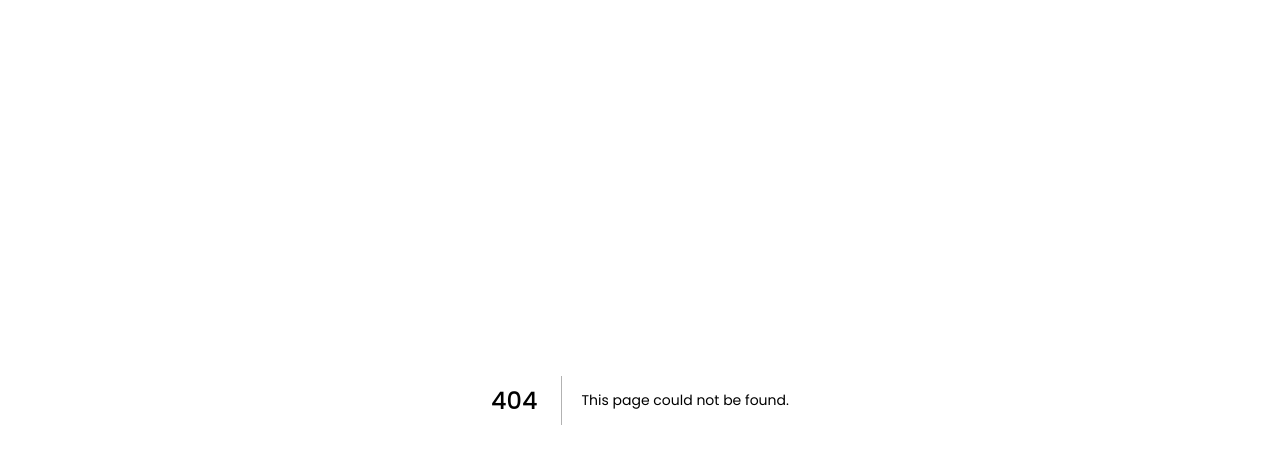
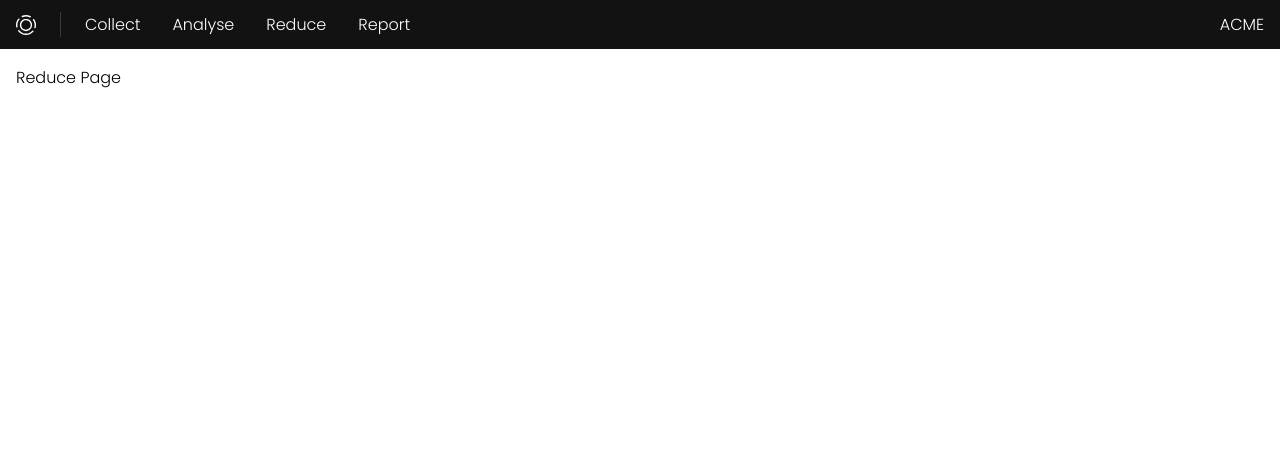
Before and after one commit to stoikerty/emissions-visualisation, a Next.js app: page /reduce in a window 1280 px wide. Before the commit this address had no page. Shown: the top 464 px of the page. Built offline with nearby package versions, Linux system fonts and the light colour scheme.

Commit message:
refactor to improve app structure

```diff
--- /dev/null
+++ b/src/app/collect/page.tsx
@@ -0,0 +1,3 @@
+export default function Collect() {
+  return <>Collect Page</>;
+}
--- a/src/app/layout.tsx
+++ b/src/app/layout.tsx
@@ -1,5 +1,7 @@
 import StyledComponentsRegistry from "./StyledComponentsRegistry";
 import "./globals.css";
+import Navigation from "src/components/Navigation";
+import PageContainer from "src/components/PageContainer";
 
 export default function RootLayout({
   children,
@@ -12,7 +14,10 @@ export default function RootLayout({
         <link rel="icon" type="image/svg+xml" href="/favicon.svg" />
       </head>
       <body>
-        <StyledComponentsRegistry>{children}</StyledComponentsRegistry>
+        <Navigation />
+        <PageContainer>
+          <StyledComponentsRegistry>{children}</StyledComponentsRegistry>
+        </PageContainer>
       </body>
     </html>
   );
--- /dev/null
+++ b/src/app/reduce/page.tsx
@@ -0,0 +1,3 @@
+export default function Collect() {
+  return <>Reduce Page</>;
+}
--- /dev/null
+++ b/src/app/report/page.tsx
@@ -0,0 +1,3 @@
+export default function Collect() {
+  return <>Report Page</>;
+}
--- /dev/null
+++ b/src/components/Navigation/index.tsx
@@ -0,0 +1,74 @@
+"use client";
+import React from "react";
+import styled from "styled-components";
+
+const Navbar = styled.nav`
+  display: flex;
+  align-items: center;
+  justify-content: space-between;
+  background-color: #121212;
+  padding: 0px 16px;
+`;
+
+const LeftItems = styled.div`
+  display: flex;
+
+  a {
+    color: #ffffff;
+    text-decoration: none;
+    padding: 12px 16px 9px 16px;
+    border-bottom: 3px solid transparent;
+
+    &:first-of-type {
+      padding: 12px 16px 9px 8px;
+    }
+
+    &:hover {
+      border-color: #00eace;
+    }
+  }
+`;
+
+const Logo = styled.div`
+  display: flex;
+  align-items: center;
+  padding: 12px 8px 12px 0;
+
+  img {
+    width: 20px;
+    height: 20px;
+  }
+`;
+
+const Divider = styled.div`
+  display: flex;
+  margin: 12px 16px;
+  border-left: 1px solid #353b3f;
+`;
+
+const User = styled.div`
+  display: flex;
+  align-items: center;
+  gap: 8px;
+  color: #ffffff;
+`;
+
+const Navigation: React.FC = () => {
+  return (
+    <Navbar>
+      <LeftItems>
+        <Logo>
+          <img src="/app-logo.svg" alt="ACME Logo" />
+        </Logo>
+        <Divider />
+        <a href="/collect">Collect</a>
+        <a href="/analyse">Analyse</a>
+        <a href="/reduce">Reduce</a>
+        <a href="/report">Report</a>
+      </LeftItems>
+      <User>ACME</User>
+    </Navbar>
+  );
+};
+
+export default Navigation;
--- /dev/null
+++ b/src/components/PageContainer/index.tsx
@@ -0,0 +1,6 @@
+"use client";
+import styled from "styled-components";
+
+export default styled.div`
+  padding: 16px;
+`;
```
Also changed, not shown: src/app/analyse/page.tsx (added, +55 -0 lines), src/app/page.tsx (+3 -74 lines), src/components/Chart/index.tsx (renamed from src/components/Chart.tsx).
